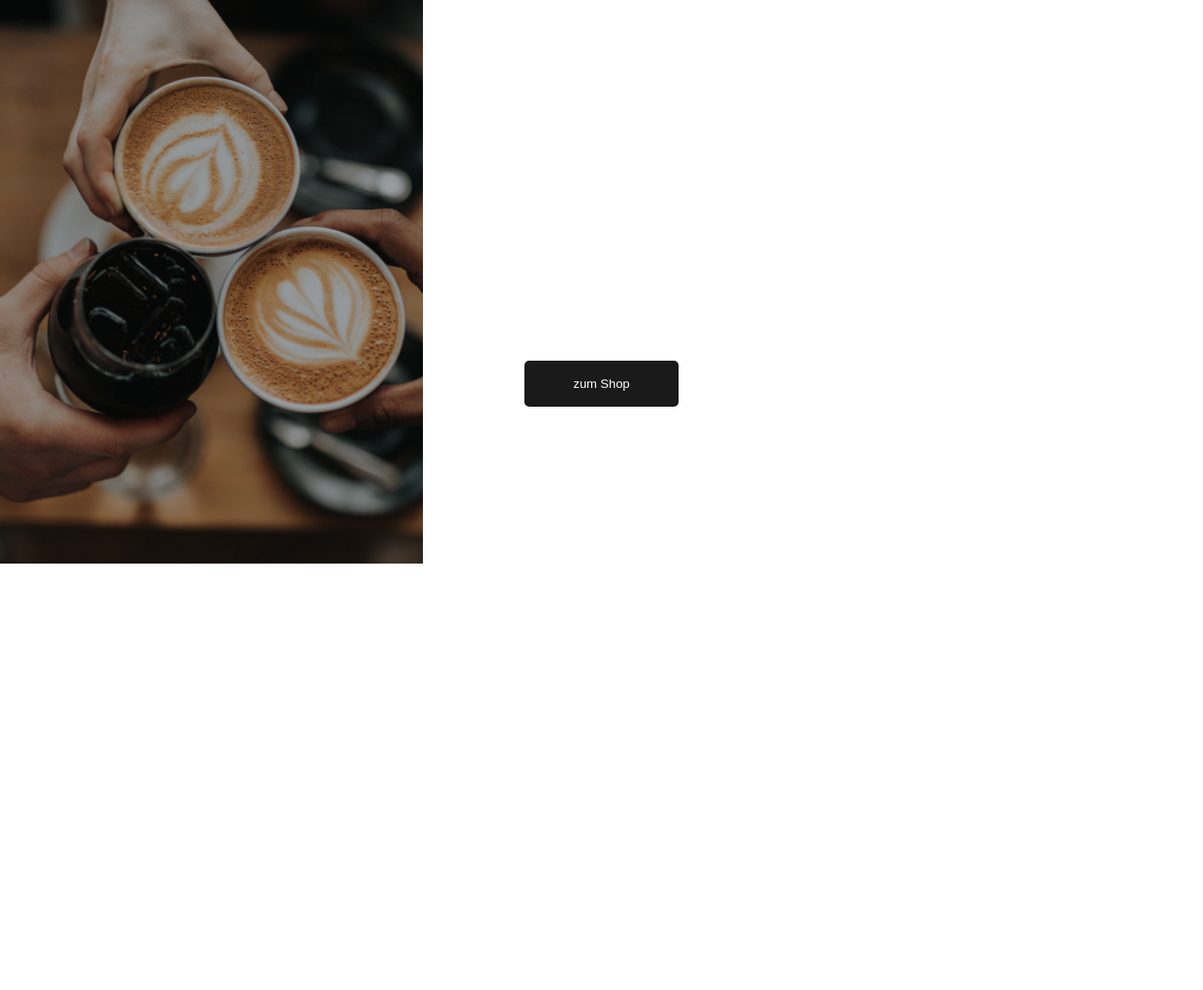
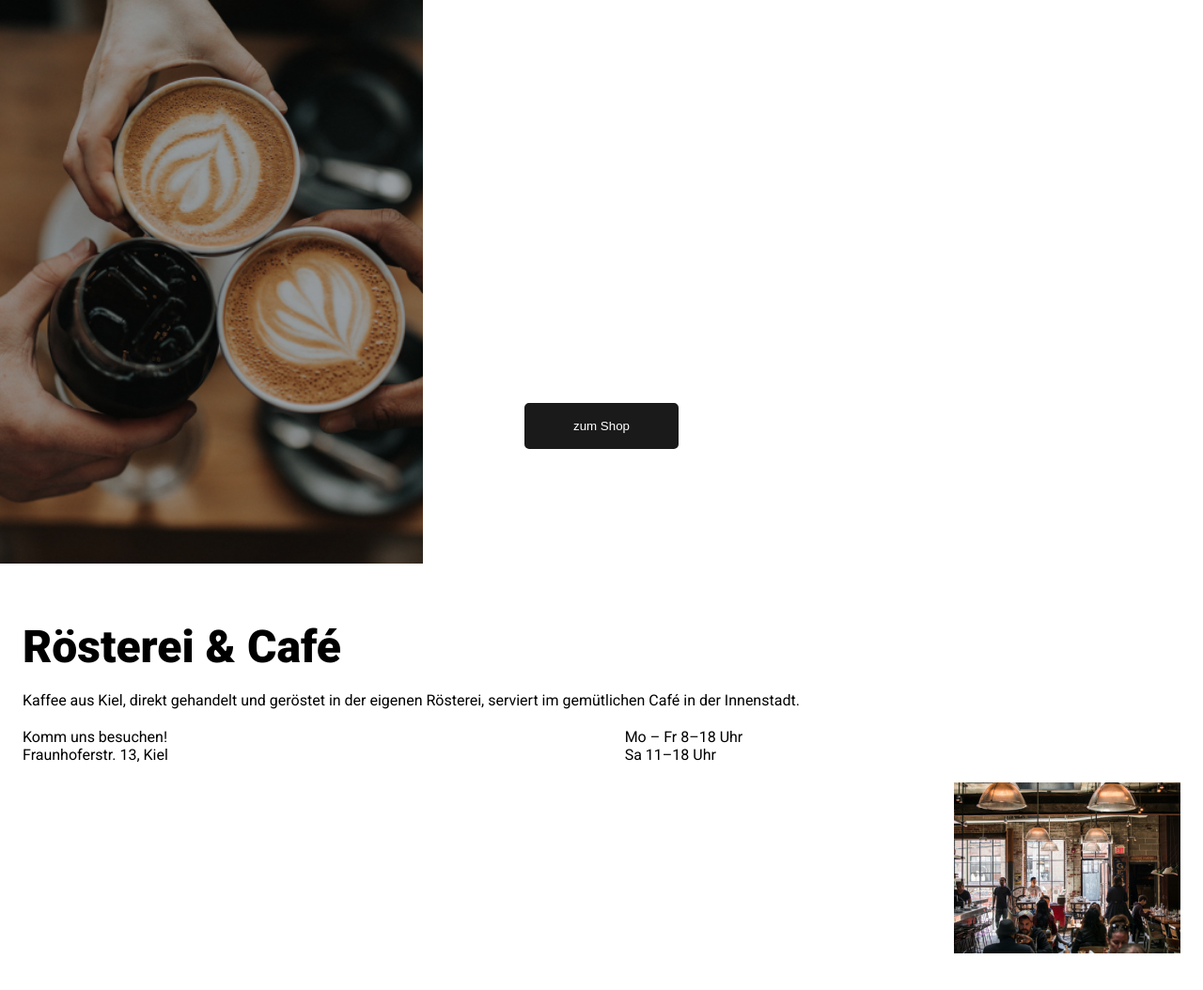
Before and after one commit to felixgyamfi/roeste, a website built with Parcel: page src/index.html in a window 1280 px wide. Shown: the whole page at 94% size. Before the commit the page ends 800 px from the top, so only its background shows below. Built offline with nearby package versions, Linux system fonts and the light colour scheme.

Commit message:
build main__section--roesterei

```diff
--- a/src/css/_base.scss
+++ b/src/css/_base.scss
@@ -9,9 +9,30 @@
 body {
   width: 100%;
   box-sizing: border-box;
-  display: flex;
-  font-family: Roboto;
-  font-style: normal;
-  font-weight: normal;
-  font-size: 16px;
+  display: inline-block;
+  font-family: $font--body-font-family;
+  font-style: $font--body-font-style;
+  font-weight: $font--body-font-weight;
+  font-size: $font--body-font-size;
+
+
 }
+
+img {
+  margin: 0;
+  padding: 0;
+  width: inherit;
+  height: inherit;
+}
+h1 {
+  font-size: $font--size-h1;
+  color: $color--white;
+  font-weight: $font--weight-h1;
+}
+
+h2 {
+  font-size: $font--size-h2;
+  color: $color--black;
+  font-weight: $font--weight-h2;
+  margin: $font--margin-h2;
+}
--- a/src/css/_variables.scss
+++ b/src/css/_variables.scss
@@ -3,6 +3,7 @@
 // Colors
 
 $color--white: rgba(255,255,255,1);
+$color--black: (0,0,0,0,1);
 $color--anthrazit: rgba(26,26,26,1);
 $color--kraftpapier: rgba(215,190,157,1);
 $color--petrol: rgba(0,109,126,1);
@@ -18,20 +19,25 @@ $color--btn-dunkel-active: 215,190,157,1;
 
 // Fonts
 
+// body
+
+$font--body-font-family: Roboto;
+$font--body-font-style: normal;
+$font--body-font-weight: 400;
+$font--body-font-size: 16px;
+
 // h1
 $font--size-h1: 64px;
 $font--color-h1: $color--white;
 $font--weight-h1: 900;
-$font--padding-h1: 0.4em;
+
+// h2
+$font--size-h2: 48px;
+$font--color-h2: $color--white;
+$font--weight-h2: 900;
+$font--margin-h2: 0.4em 0em;
 
 
-
-h1 {
-    font-size: $font--size-h1;
-    color: $color--white;
-    font-weight: $font--weight-h1;
-    padding: $font--padding-h1;
-  }
 
 /**
 
--- a/src/css/components/_home--header.scss
+++ b/src/css/components/_home--header.scss
@@ -2,7 +2,7 @@
     display: flex;
     flex-direction: column;
     text-align: center;
-    background-image: url(../main/assets/images/FEND-Coffee-latte-art-3.png);
+    background-image: url(../assets/main/images/FEND-Coffee-latte-art-3.png);
     background-color: linear-gradient(rgba(0, 0, 0, 0.3), rgba(0, 0, 0, 0.3));
     background-repeat: no-repeat;
     background-size: contain;
@@ -18,7 +18,7 @@
 
     .header--title {
       width: 100%;
-      margin: 10rem 0 5rem 0;
+      margin: 14rem 0 7rem 0;
     }
 
     .header--subhead {
--- /dev/null
+++ b/src/css/components/_main--section.scss
@@ -0,0 +1,25 @@
+.main--section {
+    margin: 60px 24px;
+}
+
+
+.section--text {
+    padding: 40px;
+    background-color: lawngreen;
+}
+
+.section--info {
+    display: flex;
+    flex-direction: row;
+    justify-content: space-between;
+    margin: 20px 0;
+}
+
+.section--info-container {
+    display: flex;
+    width: 48%;
+}
+
+.section--img {
+    text-align: right;
+}
--- a/src/css/main.scss
+++ b/src/css/main.scss
@@ -1,7 +1,7 @@
 @import "variables";
 @import "base";
-@import "components/hero";
 @import "components/home--header";
+@import "components/main--section";
 @import "components/btn--dunkel";
 
 :root {
--- a/src/index.html
+++ b/src/index.html
@@ -20,7 +20,23 @@
       <button class="btn--dunkel">zum Shop</button>
     </div>
   </header>
-  <main>
+  <main id="home--main">
+    <section class="main--section">
+      <div class="section--text-container" class="section--text">
+        <h2 class="section--head">Rösterei & Café</h2>
+        <p class="body-text">Kaffee aus Kiel, direkt gehandelt und geröstet in der eigenen Rösterei, serviert im gemütlichen Café in der
+          Innenstadt.</p>
+        <div class="section--info">
+          <div class="section--info-container" class="body-text">Komm uns besuchen!<br>
+            Fraunhoferstr. 13, Kiel</div>
+          <div class="section--info-container" class="body-text">Mo – Fr 8–18 Uhr<br>
+            Sa 11–18 Uhr</div>
+        </div>
+      </div>
+      <div class="section--img"><img src="assets/main/images/FEND-Coffee-shop.jpg" alt="A Picture of our Coffee Shop"></div>
+    </section>
+    </div>
+
 
   </main>
   <script src="js/index.js"></script>
```
Also changed, not shown: src/assets/main/images/FEND-Coffee-latte-art-3.png (renamed from src/main/assets/images/FEND-Coffee-latte-art-3.png), src/assets/main/images/FEND-Coffee-shop.jpg (added), 3 other files.
